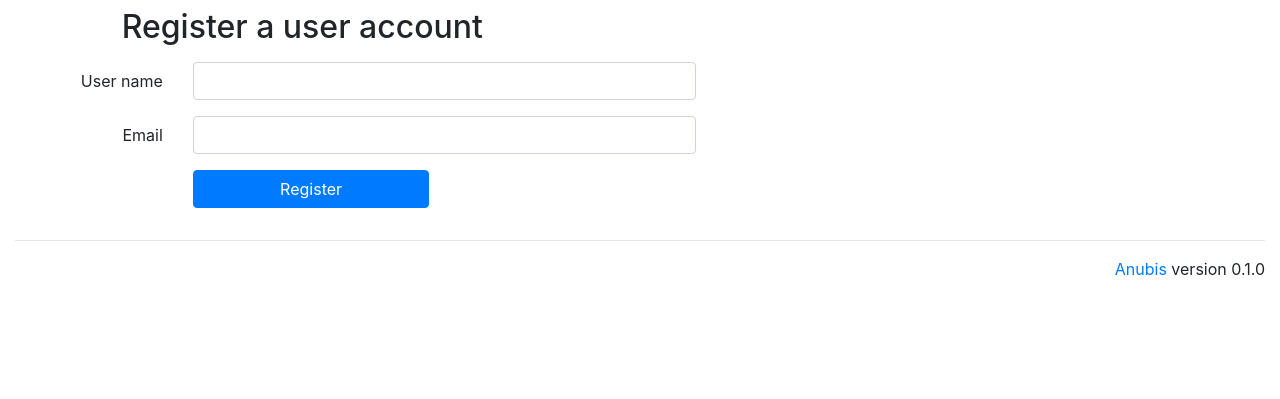
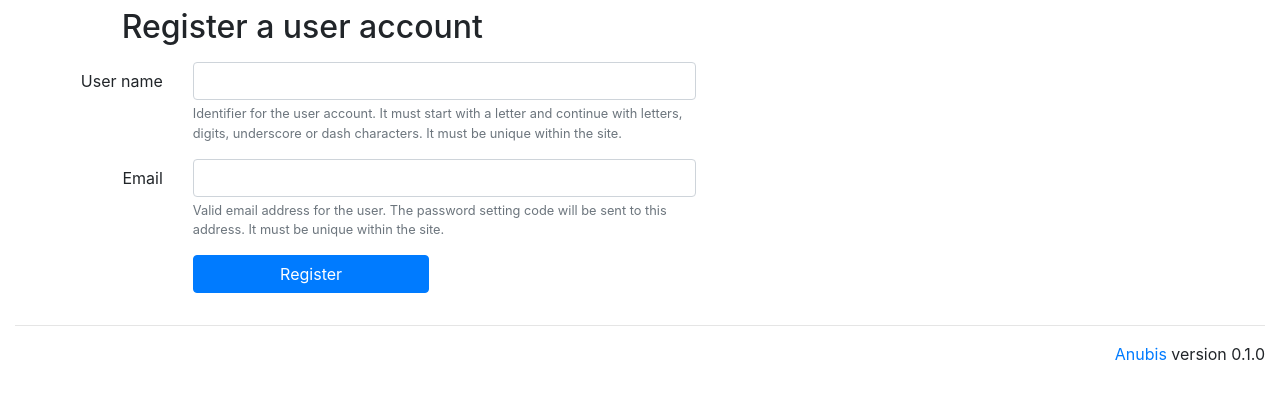
Before and after one commit to ScilifelabDataCentre/Anubis, a Flask app: page /user/register in a window 1280 px wide. Shown: the part 58-457 px from the top of the page. Run offline with Flask 2, Linux system fonts and the light colour scheme; data that the repository does not hold is empty; parts of the project's set-up code (start-up, migrations or seed data) failed here and were passed over; some libraries are stand-ins or nearby versions.

Commit message:
Minor fixes.

```diff
--- a/anubis/templates/user/register.html
+++ b/anubis/templates/user/register.html
@@ -12,13 +12,25 @@
     <label for="username" class="col-md-2 col-form-label text-right">
       User name</label>
     <div class="col-md-6">
-      <input type="text" class="form-control" id="username" name="username">
+      <input type="text" class="form-control" id="username" name="username"
+             aria-describedby="usernameHelp">
+      <small id="usernameHelp" class="form-text text-muted">
+        Identifier for the user account. It must start with a letter
+	and continue with letters, digits, underscore or dash
+	characters. It must be unique within the site.
+      </small>
     </div>
   </div>
   <div class="form-group row">
     <label for="email" class="col-md-2 col-form-label text-right">Email</label>
     <div class="col-md-6">
-      <input type="text" class="form-control" id="email" name="email">
+      <input type="text" class="form-control" id="email" name="email"
+             aria-describedby="emailHelp">
+      <small id="emailHelp" class="form-text text-muted">
+	Valid email address for the user. The password setting code
+	will be sent to this address. It must be unique within the
+	site.
+      </small>
     </div>
   </div>
   <div class="form-group row">
```
Also changed, not shown: README.md, 1 other file.
